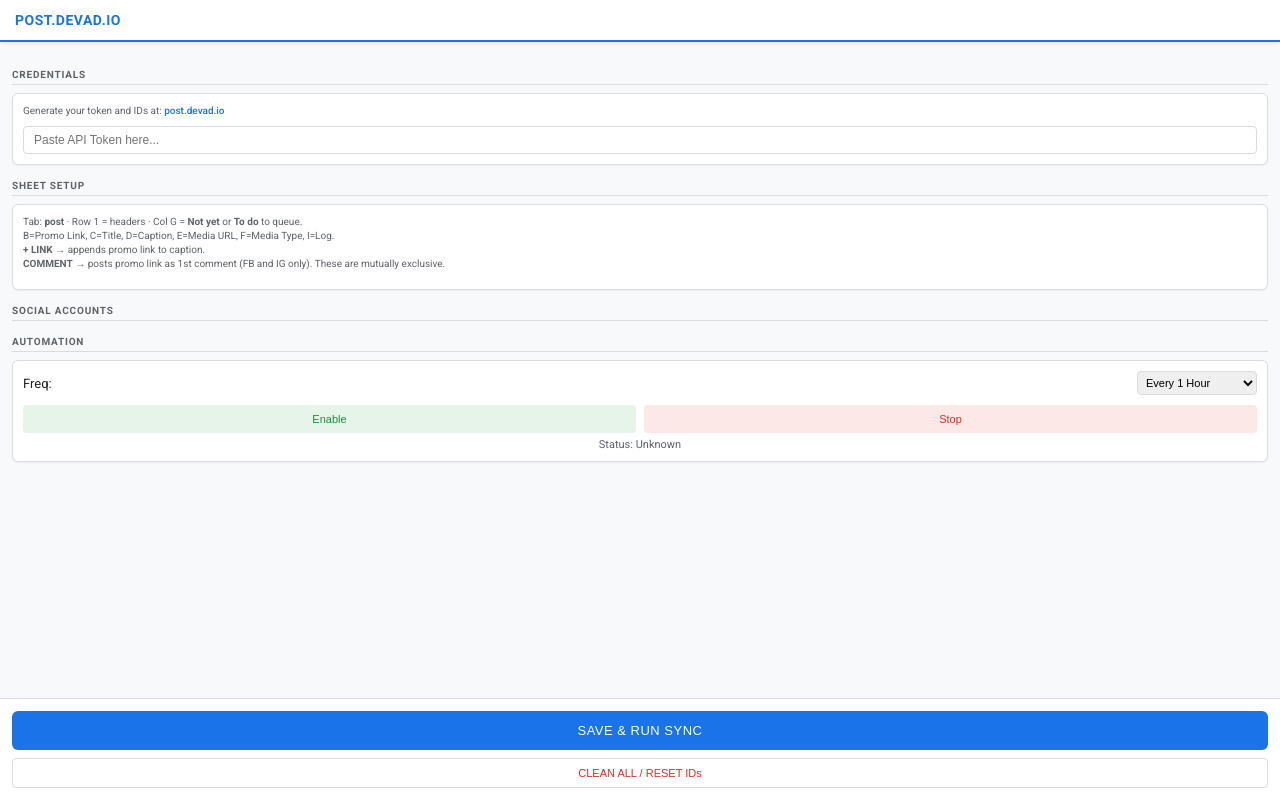
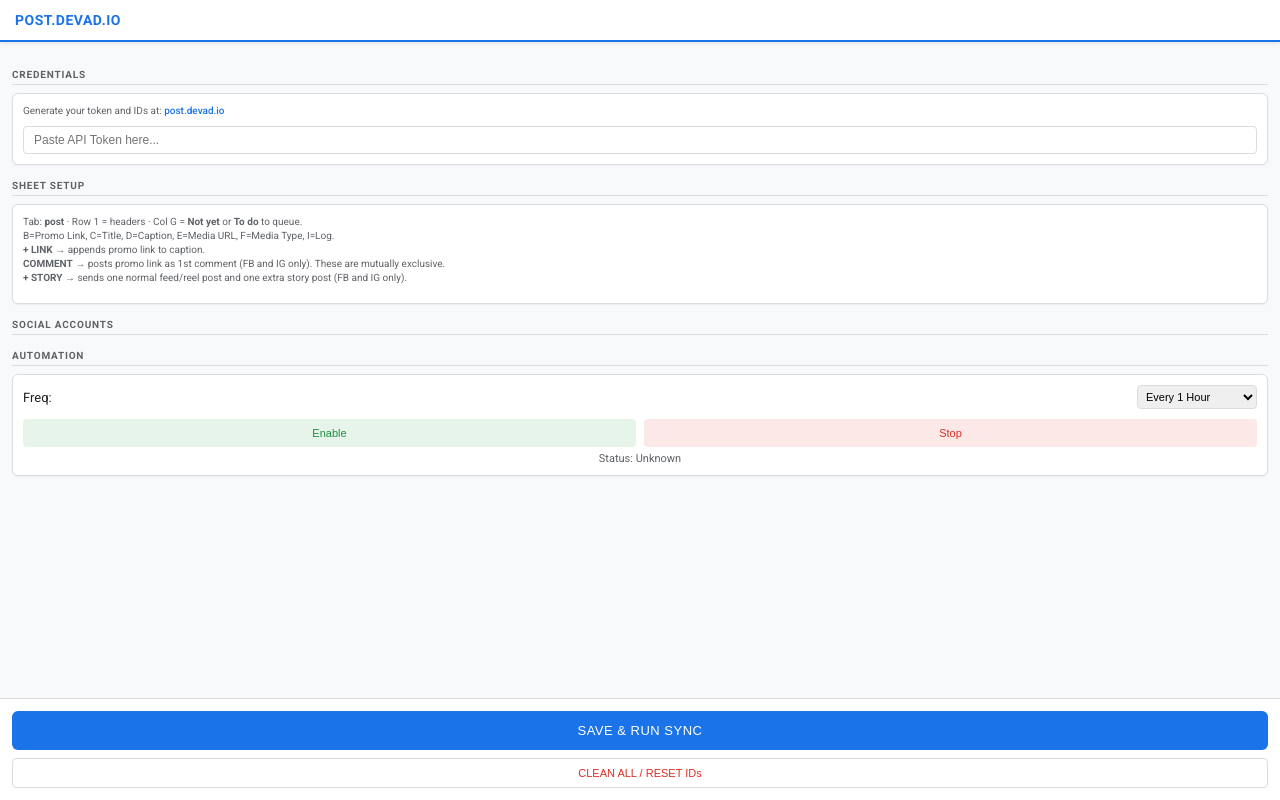
Before and after one commit to devadio/post-skill, a website: page google-sheet/apps-script/SettingsSidebar.html in a window 1280 px wide. Drawn offline with Linux system fonts and the light colour scheme.

Commit message:
Clarify story duplicate behavior

```diff
--- a/google-sheet/apps-script/SettingsSidebar.html
+++ b/google-sheet/apps-script/SettingsSidebar.html
@@ -371,7 +371,8 @@
         Tab: <strong>post</strong> · Row 1 = headers · Col G = <strong>Not yet</strong> or <strong>To do</strong> to queue.<br>
         B=Promo Link, C=Title, D=Caption, E=Media URL, F=Media Type, I=Log.<br>
         <strong>+ LINK</strong> → appends promo link to caption.<br>
-        <strong>COMMENT</strong> → posts promo link as 1st comment (FB and IG only). These are mutually exclusive.
+        <strong>COMMENT</strong> → posts promo link as 1st comment (FB and IG only). These are mutually exclusive.<br>
+        <strong>+ STORY</strong> → sends one normal feed/reel post and one extra story post (FB and IG only).
       </div>
     </div>
 
@@ -458,7 +459,7 @@
             <div class="link-chip ${captionActive ? 'caption-active' : ''}" data-chip="link-caption" onclick="togglePromoLink(this, 'caption')">+ LINK</div>
             ${isFbOrIg ? `
               <div class="link-chip ${commentActive ? 'comment-active' : ''}" data-chip="link-comment" onclick="togglePromoLink(this, 'comment')">COMMENT</div>
-              <div class="story-chip ${p.plusStory ? 'active' : ''}" data-chip="story" onclick="this.classList.toggle('active')">+ STORY</div>
+              <div class="story-chip ${p.plusStory ? 'active' : ''}" data-chip="story" title="Adds a second publish to Story. The normal feed or reel post still publishes." onclick="this.classList.toggle('active')">+ STORY</div>
             ` : ''}
           </div>
           <div class="id-field-group">
```
